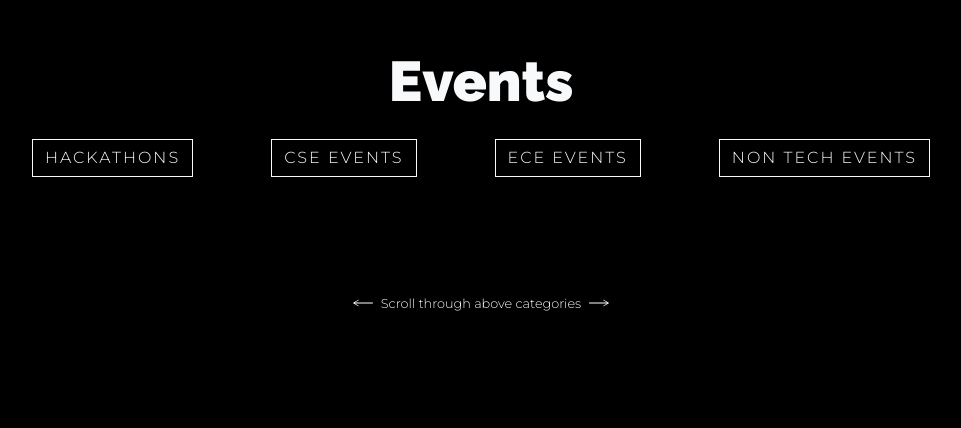
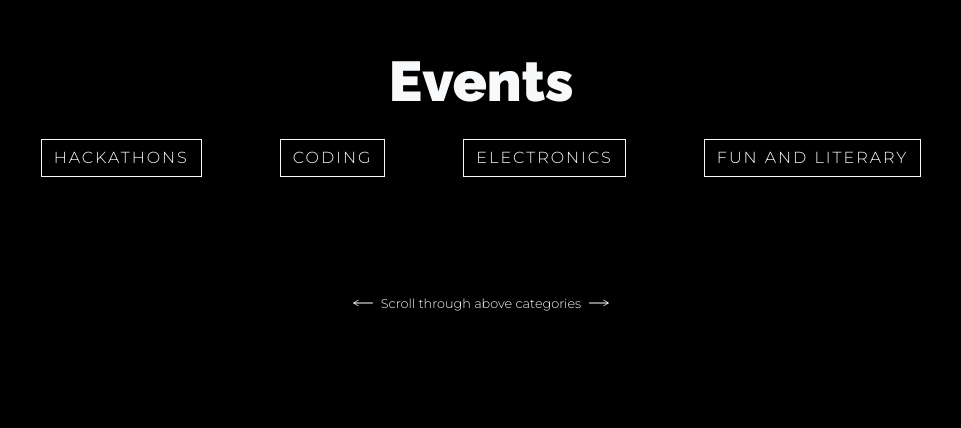
Before and after one commit to avisionx/esyamain, a Flask app: page /events/ in a window 1280 px wide. Shown: the part 76-504 px from the top of the page, without its empty margins (159-1120 px from the left). Run offline with Flask 2, Linux system fonts and the light colour scheme; some libraries are stand-ins or nearby versions.

Commit message:
name change

```diff
--- a/templates/events.html
+++ b/templates/events.html
@@ -8,9 +8,9 @@
             <div class="row text-center remove-scroll mb-1 mb-lg-3" style="overflow-x: auto; flex-wrap: nowrap; overflow-y: hidden;">
                 <div class="col d-none d-lg-flex"></div>
                 <div class="col-auto"><a id="hackathons-tab" onclick="showPane(this, event)" href="#hackathons" class="btn no-btn-shadow btn-outline-light mx-0 mx-lg-4 stretch rounded-0">HACKATHONS</a></div>
-                <div class="col-auto"><a id="cse-tab" onclick="showPane(this, event)" href="#cse" class="btn no-btn-shadow btn-outline-light mx-0 mx-lg-4 stretch rounded-0">CSE EVENTS</a></div>
-                <div class="col-auto"><a id="ece-tab" onclick="showPane(this, event)" href="#ece" class="btn no-btn-shadow btn-outline-light mx-0 mx-lg-4 stretch rounded-0">ECE EVENTS</a></div>
-                <div class="col-auto"><a id="nontech-tab" onclick="showPane(this, event)" href="#nontech" class="btn no-btn-shadow btn-outline-light mx-0 mx-lg-4 stretch rounded-0">NON TECH EVENTS</a></div>
+                <div class="col-auto"><a id="cse-tab" onclick="showPane(this, event)" href="#cse" class="btn no-btn-shadow btn-outline-light mx-0 mx-lg-4 stretch rounded-0">CODING</a></div>
+                <div class="col-auto"><a id="ece-tab" onclick="showPane(this, event)" href="#ece" class="btn no-btn-shadow btn-outline-light mx-0 mx-lg-4 stretch rounded-0">ELECTRONICS</a></div>
+                <div class="col-auto"><a id="nontech-tab" onclick="showPane(this, event)" href="#nontech" class="btn no-btn-shadow btn-outline-light mx-0 mx-lg-4 stretch rounded-0 text-uppercase">Fun and Literary</a></div>
                 <div class="col d-none d-lg-flex"></div>
             </div>
             <div class="tab-content my-2">
```
